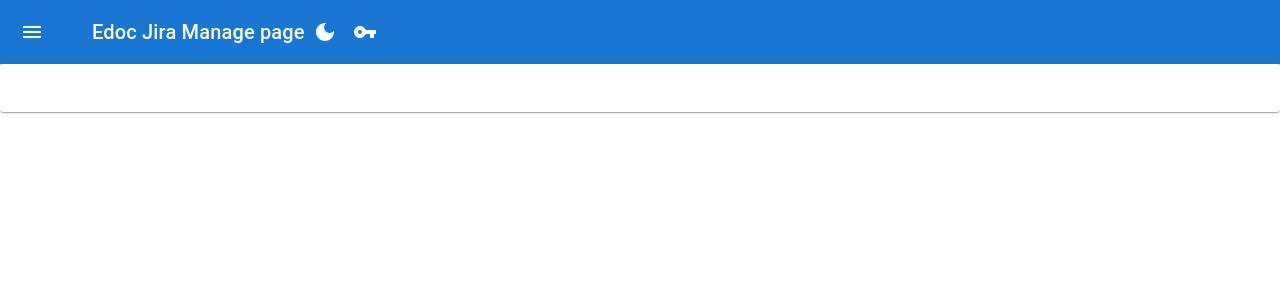
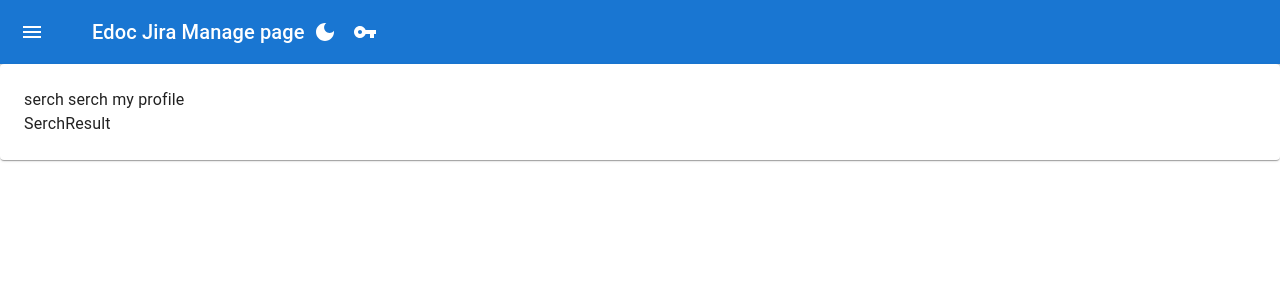
Before and after one commit to Data-Transfer-For-JIRA/Data-Transfer-Front2, a React (Vite) app: page / in a window 1280 px wide. Shown: the top 300 px of the page. Built offline with nearby package versions, Linux system fonts and the light colour scheme.

Commit message:
리스트조회 Axios 구현 및 props를 범용성있게 넘기는 방법 탐색중

```diff
--- a/package.json
+++ b/package.json
@@ -16,6 +16,7 @@
     "@mui/icons-material": "^5.15.15",
     "@mui/material": "^5.15.15",
     "@mui/styled-engine-sc": "^6.0.0-alpha.18",
+    "axios": "^1.6.8",
     "react": "^18.2.0",
     "react-dom": "^18.2.0",
     "react-router-dom": "^6.22.3",
--- /dev/null
+++ b/src/Apis/ApiTypes.ts
@@ -0,0 +1,14 @@
+type GetAxiosResultType = {
+  key: string,
+  id: string,
+  jiraProjectName: string,
+  migratedDate: string,
+  projectCode: string,
+  wssProjectName: string,
+  flag: string,
+  projectAssignees: string,
+  updateDate: string,
+  updateIssueFlag: boolean
+}
+
+export type { GetAxiosResultType };
--- a/src/Common/Router.tsx
+++ b/src/Common/Router.tsx
@@ -1,7 +1,7 @@
 import App from '../App';
 import ErrorPage from '../components/Pages/ErrorPage';
 import LoginPage from '../components/Pages/LoginPage';
-import MainPage from '../components/Pages/mainPage';
+import MainPage from '../components/Pages/MainPage';
 import Test from '../components/Test/Test';
 
 export const Router = [
--- a/src/components/Organisms/PageContents.tsx
+++ b/src/components/Organisms/PageContents.tsx
@@ -1,10 +1,15 @@
 import { Paper } from '@mui/material';
-import { Outlet } from 'react-router-dom';
+import { useState } from 'react';
+import { GetAxiosResultType } from '../../Apis/ApiTypes';
+import SerchProjectInput from './SerchProjectInput';
+import SerchResult from './SerchResult';
 
 export default function PageContents() {
+  const [projectList, setProjectList] = useState<GetAxiosResultType[]>([]);
   return (
     <Paper sx={{ p: 3 }}>
-      <Outlet />
+      <SerchProjectInput setProjectList={setProjectList} />
+      <SerchResult />
     </Paper>
   );
 }
--- a/src/components/Organisms/SerchProjectInput.tsx
+++ b/src/components/Organisms/SerchProjectInput.tsx
@@ -1,7 +1,11 @@
+import { GetAxiosResultType } from '../../Apis/ApiTypes';
+
 /**
  * 검색어 입력 컴포넌트
  * 추후 상세 검색(연동 종류 등)을 고려하여 확장성 있게 개발 필요.
+ * setState를 직접넘기지 말고 감싸야한다는데 내용을 찾아보자!
  */
+type SerchProjectInputType = { setProjectList: React.Dispatch<React.SetStateAction<GetAxiosResultType[]>> }
 export default function SerchProjectInput() {
   return (
     <div>serch serch my profile</div>
```
Also changed, not shown: src/Apis/AxiosGet.ts (added, +20 -0 lines), 1 other file (tests, documents, lock files or other folders).
